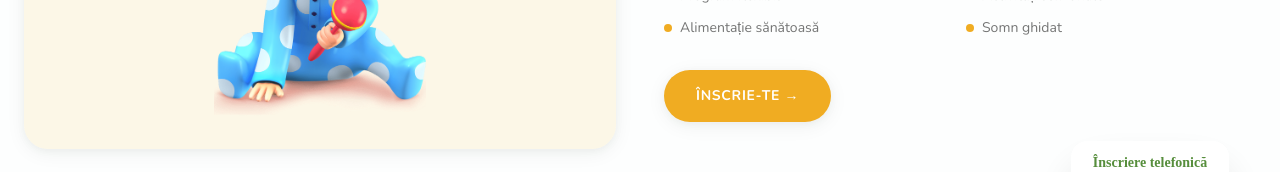
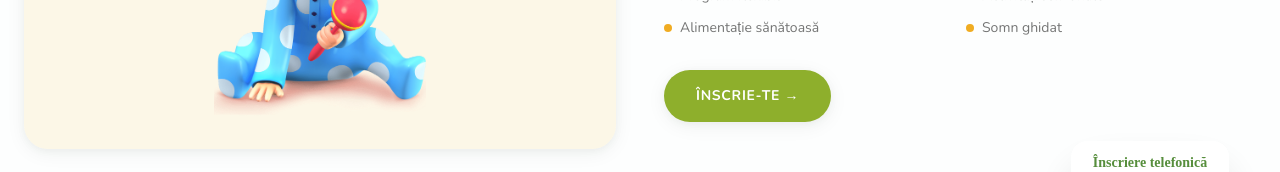
Before and after one commit to gradinita-micakids/gradinita-micaandkids, a Next.js app: page /servicii in a window 1280 px wide. Shown: the part 479-651 px from the top of the page. Built offline with nearby package versions, Linux system fonts and the light colour scheme; no server answers; a web font is replaced by a local one.

Commit message:
Fix servicii button colors to green-light

```diff
--- a/src/app/servicii/page.tsx
+++ b/src/app/servicii/page.tsx
@@ -103,7 +103,7 @@ export default function ServiciiPage() {
                 </ul>
                 <Link
                   href="/contact"
-                  className={`inline-block px-8 py-4 ${s.accent.replace("text-", "bg-")} text-white text-sm font-bold uppercase tracking-wider no-underline transition-all hover:opacity-90 rounded-full shadow-soft`}
+                  className="inline-block px-8 py-4 bg-green-light text-white text-sm font-bold uppercase tracking-wider no-underline transition-all hover:bg-green-dark rounded-full shadow-soft"
                 >
                   Înscrie-te →
                 </Link>
```
